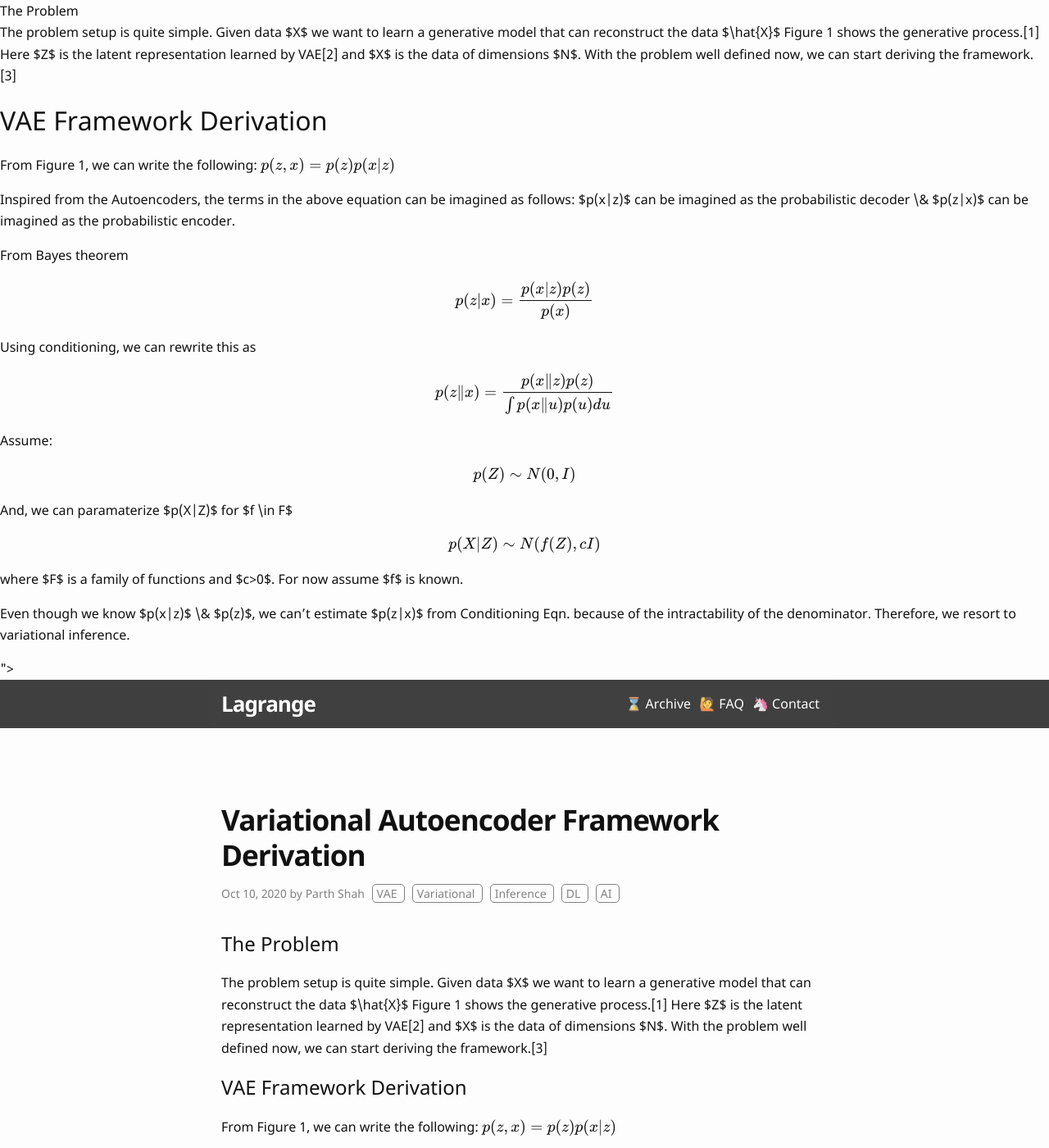
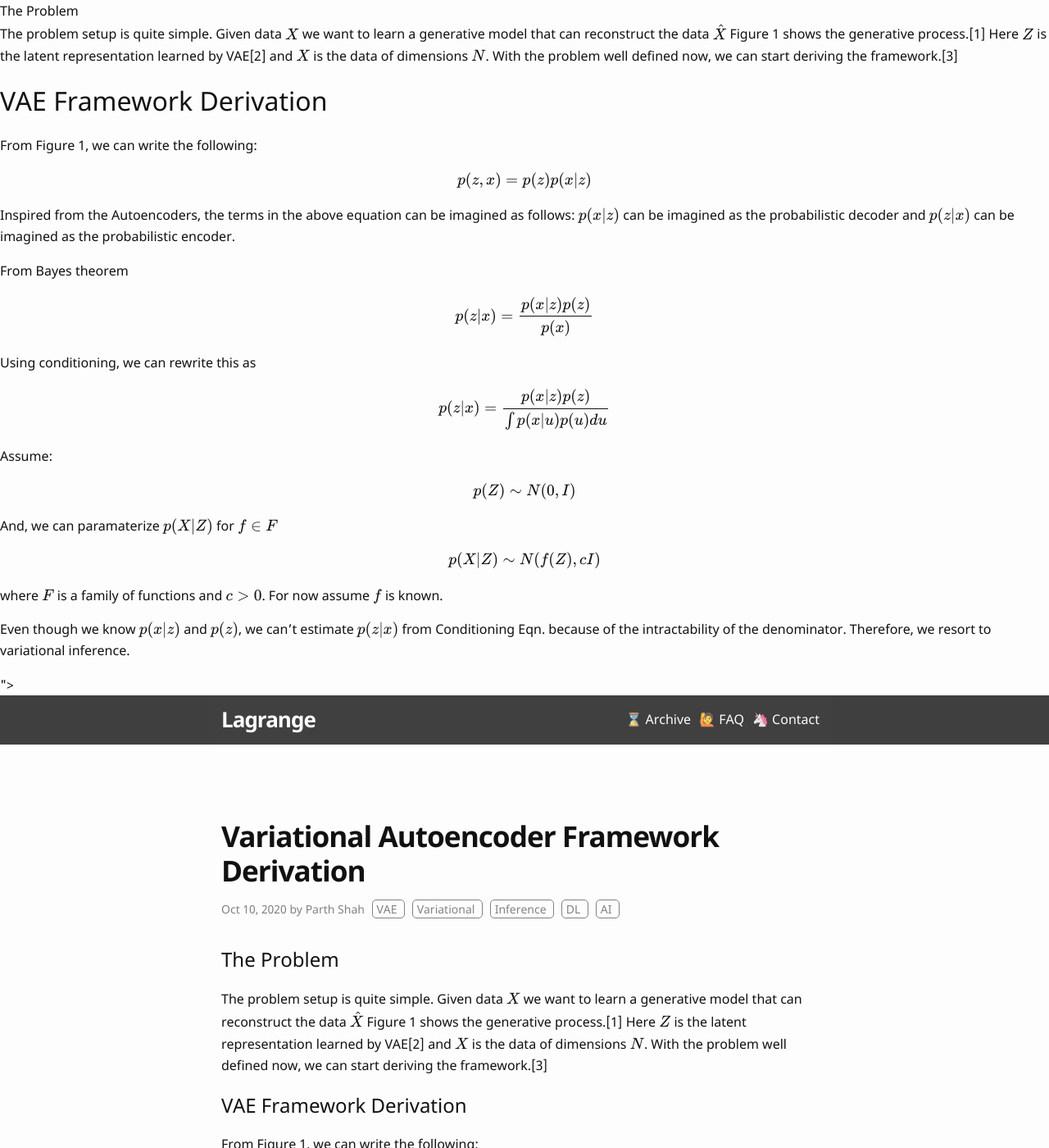
Before and after one commit to parthatom/Lagrange, a Jekyll site: the page built from _posts/2020-10-10-Variational-AutoEncoder-Framework-Derivation.md, in a window 1280 px wide and 1400 px high. Shown: the whole window at 82% size. Built offline with Jekyll 4.4.1, drawn with Linux system fonts in a browser that asks for light colours; formulas are drawn with MathJax 3; some of the changed text lies outside the part shown.

Commit message:
Make math more latex-y

```diff
--- a/_posts/2020-10-10-Variational-AutoEncoder-Framework-Derivation.md
+++ b/_posts/2020-10-10-Variational-AutoEncoder-Framework-Derivation.md
@@ -7,32 +7,33 @@ tags: [VAE, Variational, Inference, DL, AI]
 
 
 # The Problem
-The problem setup is quite simple. Given data $X$ we want to learn a generative model that can reconstruct the data $\hat{X}$ Figure 1 shows the generative process.[1]
-Here $Z$ is the latent representation learned by VAE[2] and $X$ is the
-data of dimensions $N$. With the problem well defined now, we can start deriving the framework.[3]
+The problem setup is quite simple. Given data $$X$$ we want to learn a generative model that can reconstruct the data $$\hat{X}$$ Figure 1 shows the generative process.[1]
+Here $$Z$$ is the latent representation learned by VAE[2] and $$X$$ is the
+data of dimensions $$N$$. With the problem well defined now, we can start deriving the framework.[3]
 
 # VAE Framework Derivation
 From Figure 1, we can write the following:
-$$ p(z,x) = p(z)p(x|z) $$
 
-Inspired from the Autoencoders, the terms in the above equation can be imagined as follows: $p(x\|z)$ can be imagined as the probabilistic decoder \& $p(z\|x)$ can be imagined as the probabilistic encoder.
+$$ p(z,x) = p(z)p(x\vert z) $$
+
+Inspired from the Autoencoders, the terms in the above equation can be imagined as follows: $$p(x\vert z)$$ can be imagined as the probabilistic decoder and $$p(z\vert x)$$ can be imagined as the probabilistic encoder.
 
 From Bayes theorem
 
-$$ p(z|x) = \frac{p(x|z)p(z)}{p(x)} $$
+$$ p(z\vert x) = \frac{p(x\vert z)p(z)}{p(x)} $$
 
 Using conditioning, we can rewrite this as
 
-$$ p(z\|x) = \frac{p(x\|z)p(z)}{\int p(x\|u)p(u) du} $$
+$$ p(z\vert x) = \frac{p(x \vert  z)p(z)}{\int p(x \vert  u)p(u) du} $$
 
 Assume:
 
 $$ p(Z) \sim N(0, I) $$
 
-And, we can paramaterize $p(X\|Z)$ for $f \in F$
+And, we can paramaterize $$ p(X\vert Z) $$ for $$f \in F$$
 
-$$ p(X|Z) \sim N(f(Z), cI) $$
+$$ p(X\vert Z) \sim N(f(Z), cI) $$
 
-where $F$ is a family of functions and $c>0$. For now assume $f$ is known.
+where $$F$$ is a family of functions and $$c>0$$. For now assume $$f$$ is known.
 
-Even though we know $p(x\|z)$ \& $p(z)$, we can't estimate $p(z\|x)$ from Conditioning Eqn. because of the intractability of the denominator. Therefore, we resort to variational inference.
+Even though we know $$p(x\vert z)$$ and $$p(z)$$, we can't estimate $$p(z\vert x)$$ from Conditioning Eqn. because of the intractability of the denominator. Therefore, we resort to variational inference.
```
